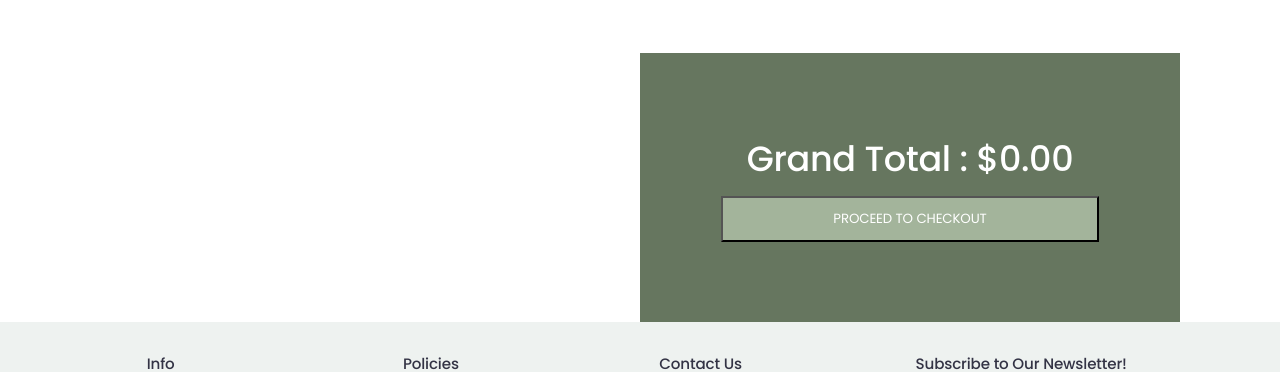
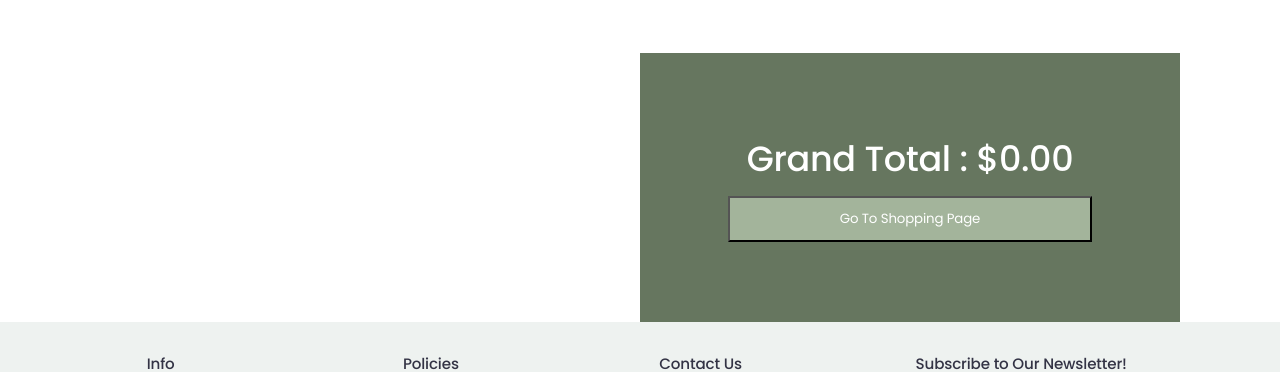
Before and after one commit to dheerajbisht362/HimalayaUsaClone, a React (Create React App) app: page /cart in a window 1280 px wide. Shown: the part 199-571 px from the top of the page. Built offline with nearby package versions, Linux system fonts and the light colour scheme.

Commit message:
checkout or shopping functionality added

```diff
--- a/src/Components/CartPage.jsx
+++ b/src/Components/CartPage.jsx
@@ -7,7 +7,7 @@ import { Link } from "react-router-dom";
 export default function CartPage() {
 	const { cart, updateCart, totalCartValue, deleteItem } =
 		useContext(CartContext);
-
+     const checkPrice=totalCartValue();
 	return (
 		<div style={{ minHeight: 300, textAlign: "center" }}>
 			<div className="cartHead">Shopping Cart</div>
@@ -25,11 +25,19 @@ export default function CartPage() {
 			)}
 			<div className="proceedPayment">
 				<div>Grand Total : ${totalCartValue()}</div>
-				<Link to="/user/payment">
+				{checkPrice>0?
+				  <Link to="/user/payment">
 					<button className="proceedPayButton">
 						PROCEED TO CHECKOUT
 					</button>
+				</Link>:
+				<Link to="/products/:category">
+					<button className="proceedPayButton">
+						Go To Shopping Page
+					</button>
 				</Link>
+				}
+
 			</div>
 		</div>
 	);
```
